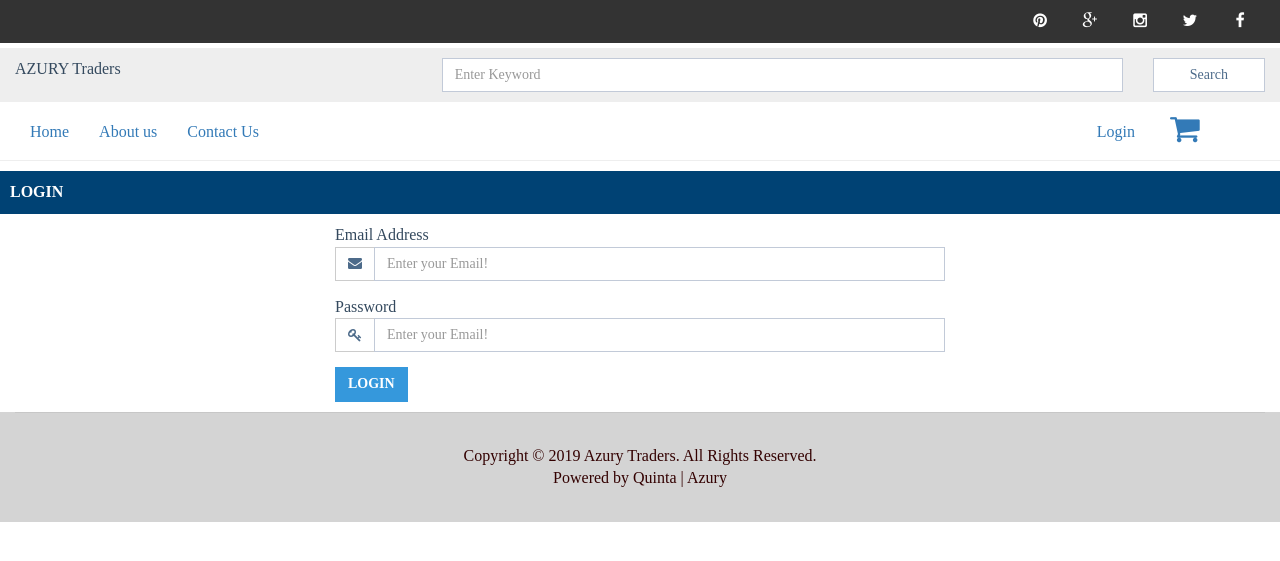
After one commit to ndolocr/Quinta, a PHP site: page /login.php in a window 1280 px wide. The commit adds this page. Shown: the top 561 px of the page. Run offline with PHP 8.4, Linux system fonts and the light colour scheme; some libraries are stand-ins or nearby versions.

Commit message:
Created and designed Customer Login page. This will allow customers to access their accounts.

```diff
--- a/include/header.php
+++ b/include/header.php
@@ -65,7 +65,7 @@
 
             <!-- BEGIN ROW -->
             <div class="row upper-bar">
-                <div class="col-sm-3">
+                <div class="col-sm-4">
                     AZURY Traders
                 </div>
 
@@ -82,24 +82,36 @@
                     </form>
                 </div>
 
-                <div class="col-sm-1">
+                <!--<div class="col-sm-1">-->
                     <!-- SHOPPING CART LINK -->
-                    <a href="#">
+                    <!--<a href="#">
                         <i class="fa fa-shopping-cart fa-2x"></i>
-                    </a>
+                    </a>-->
                     <!-- SHOPPING CART LINK -->
                 </div>
-            </div>
+
             <!-- END ROW -->
 
             <!-- BEGIN MENU ROW-->
             <div class="row menu">
-                <div class="col-sm-12">
+                <div class="col-sm-12 col-md-10">
                     <ul class="nav navbar-nav">
                         <li> <a href="index.php"> Home </a> </li>
                         <li> <a href=""> About us </a> </li>
                         <li> <a href=""> Contact Us </a> </li>
                     </ul>
                 </div>
+
+                <div class="col-sm-12 col-md-2 right">
+                    <ul class="nav navbar-nav">
+                        <li> </li>
+                        <li> <a href="login.php">Login </a> </li>
+                        <li>
+                            <a href="#">
+                                <i class="fa fa-shopping-cart fa-2x"></i>
+                            </a>
+                        </li>
+                    </ul>
+                </div>
             </div>
             <!-- END MENU ROW-->
--- /dev/null
+++ b/login.php
@@ -0,0 +1,57 @@
+<?php
+    include('dbfiles/dbconnect.php');
+    include('include/header.php');
+?>
+
+<div class="row">
+    <!-- BEGIN CATEGORY TITLE -->
+    <div class="col-sm-12 product-title-bar">
+        <div class="title">
+            Login
+        </div>
+    </div>
+    <!-- END CATEGORY TITLE -->
+</div>
+<!-- END ROW -->
+
+<div class="row">
+    <!--<div class="col-md-6">
+        Section One
+    </div>-->
+
+    <div class="col-md-6 col-md-offset-3">
+        <form>
+            <div class="form-body">
+                <div class="form-group">
+                    <label> Email Address </label>
+                    <div class="input-group">
+                        <span class="input-group-addon">
+                            <i class="fa fa-envelope"></i>
+                        </span>
+                        <input type="text" name="email" placeholder="Enter your Email!" class="form-control">
+                    </div>
+                </div>
+
+                <div class="form-group">
+                    <label> Password </label>
+                    <div class="input-group">
+                        <span class="input-group-addon">
+                            <i class="fa fa-key"></i>
+                        </span>
+                        <input type="text" name="email" placeholder="Enter your Email!" class="form-control">
+                    </div>
+                </div>
+
+                <div class="form-action">
+                    <button type="submit" name="submit" class="btn blue sbold uppercase"> Login </button>
+                </div>
+
+            </div>
+
+        </form>
+    </div>
+</div>
+
+<?php
+    include('include/footer.php');
+?>
```
Also changed, not shown: product.php (+23 -6 lines).
